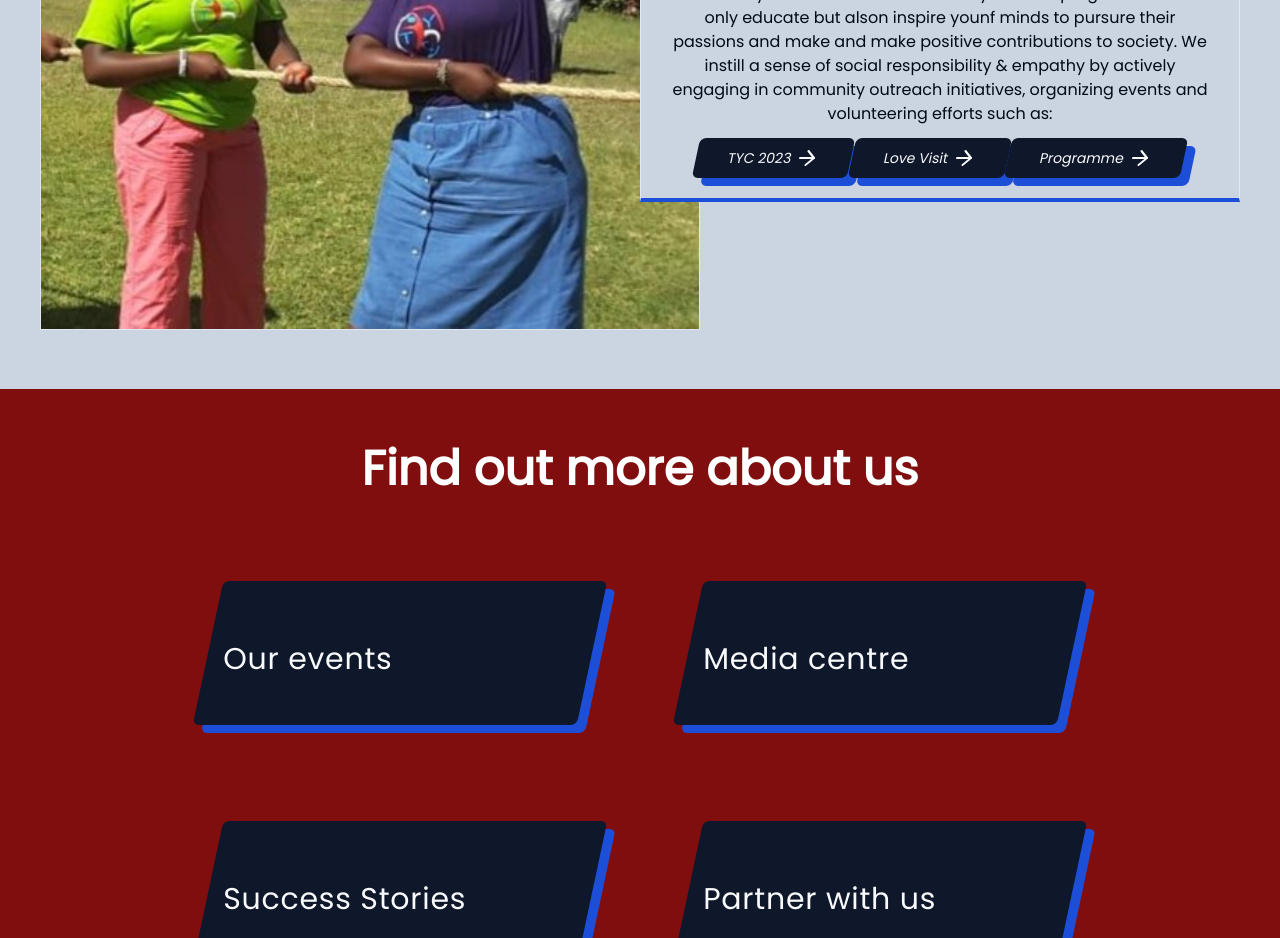
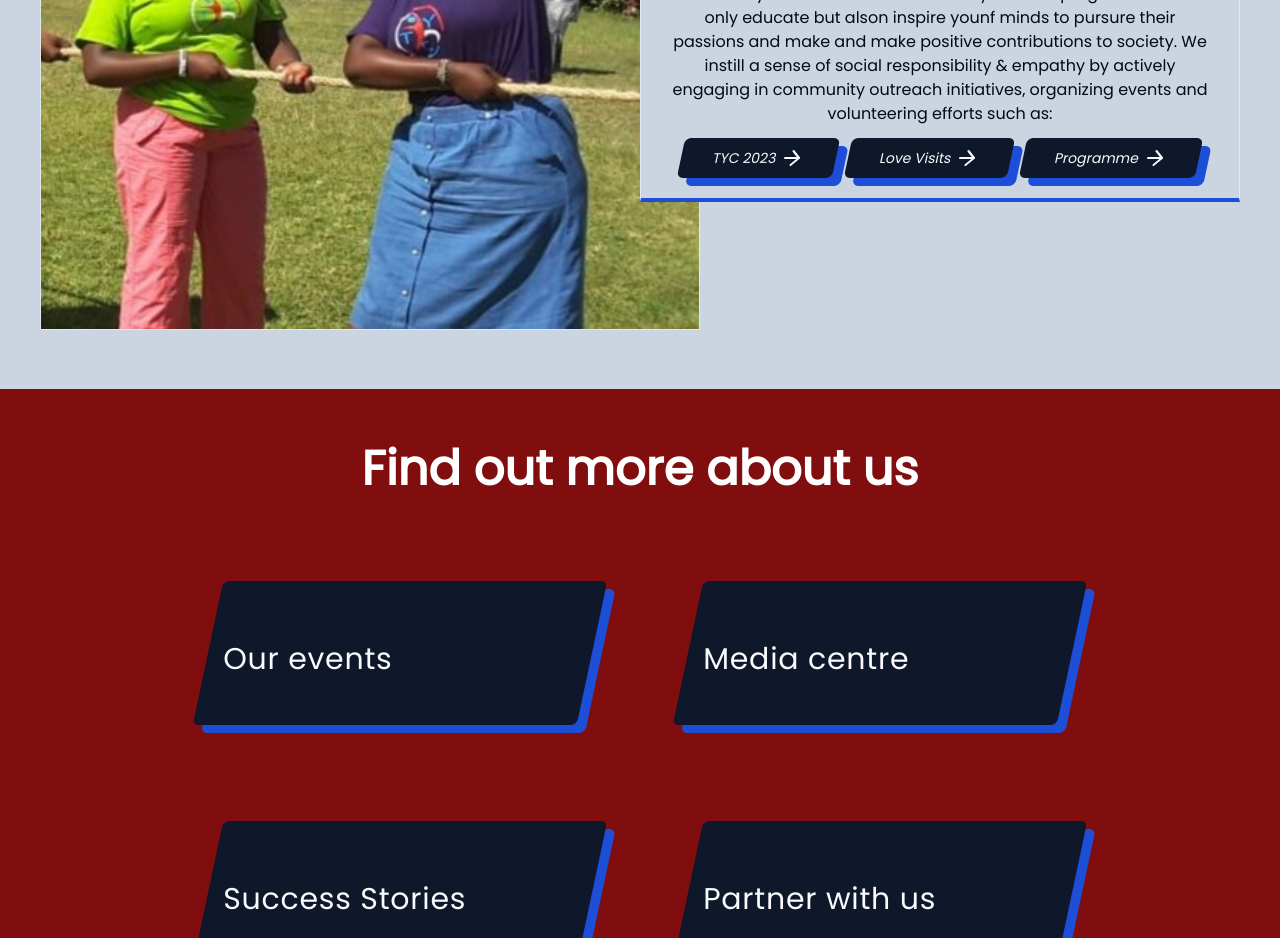
Before and after one commit to BabaMboga/TYC-main, a Next.js app: page /about-us in a window 1280 px wide. Shown: the part 4300-5238 px from the top of the page. Built offline with nearby package versions, Linux system fonts and the light colour scheme.

Commit message:
FactsSheets edited

```diff
--- a/components/about-us/FactsSheet.tsx
+++ b/components/about-us/FactsSheet.tsx
@@ -39,7 +39,7 @@ const FactsSheet = ({}) => {
 
             </div>
 
-           <div className='flex items-center pb-2 justify-beween'>
+           <div className='flex items-center gap-3 pb-2 justify-beween'>
             <a href="/docs/TYC-AFRICA-2023.pdf" download="TYC-AFRICA-2023.pdf">
                 <Button className='flex justify-betweenpy-4 px-8 transition-transform duration-1000 transform -skew-x-12 gap-1 shadow-[10px_8px_0px_rgba(29,78,216,1)] hover:shadow-[15px_8px_0px_rgba(29,78,216,1)]'>
                     <span>TYC 2023</span>
@@ -49,7 +49,7 @@ const FactsSheet = ({}) => {
 
             <a href='/docs/Love-visit-thank-you.pdf' download='Love-visit-thank-you.pdf'>
                 <Button className='flex justify-betweenpy-4 px-8 transition-transform duration-1000 transform -skew-x-12 gap-1 shadow-[10px_8px_0px_rgba(29,78,216,1)] hover:shadow-[15px_8px_0px_rgba(29,78,216,1)]'>
-                    <span>Love Visit</span>
+                    <span>Love Visits</span>
                     <Icons.right/>
                 </Button>
             </a>
```
